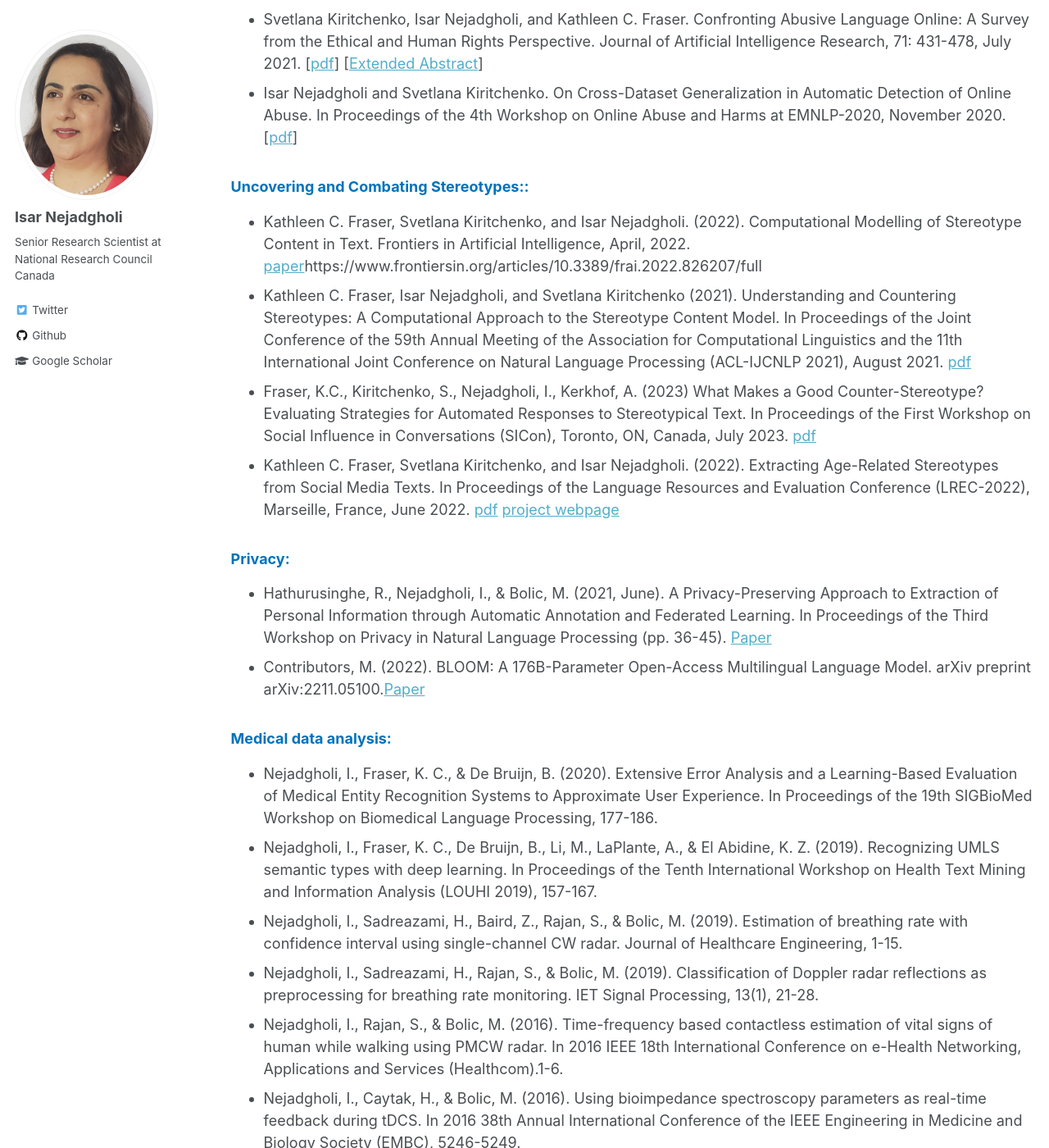
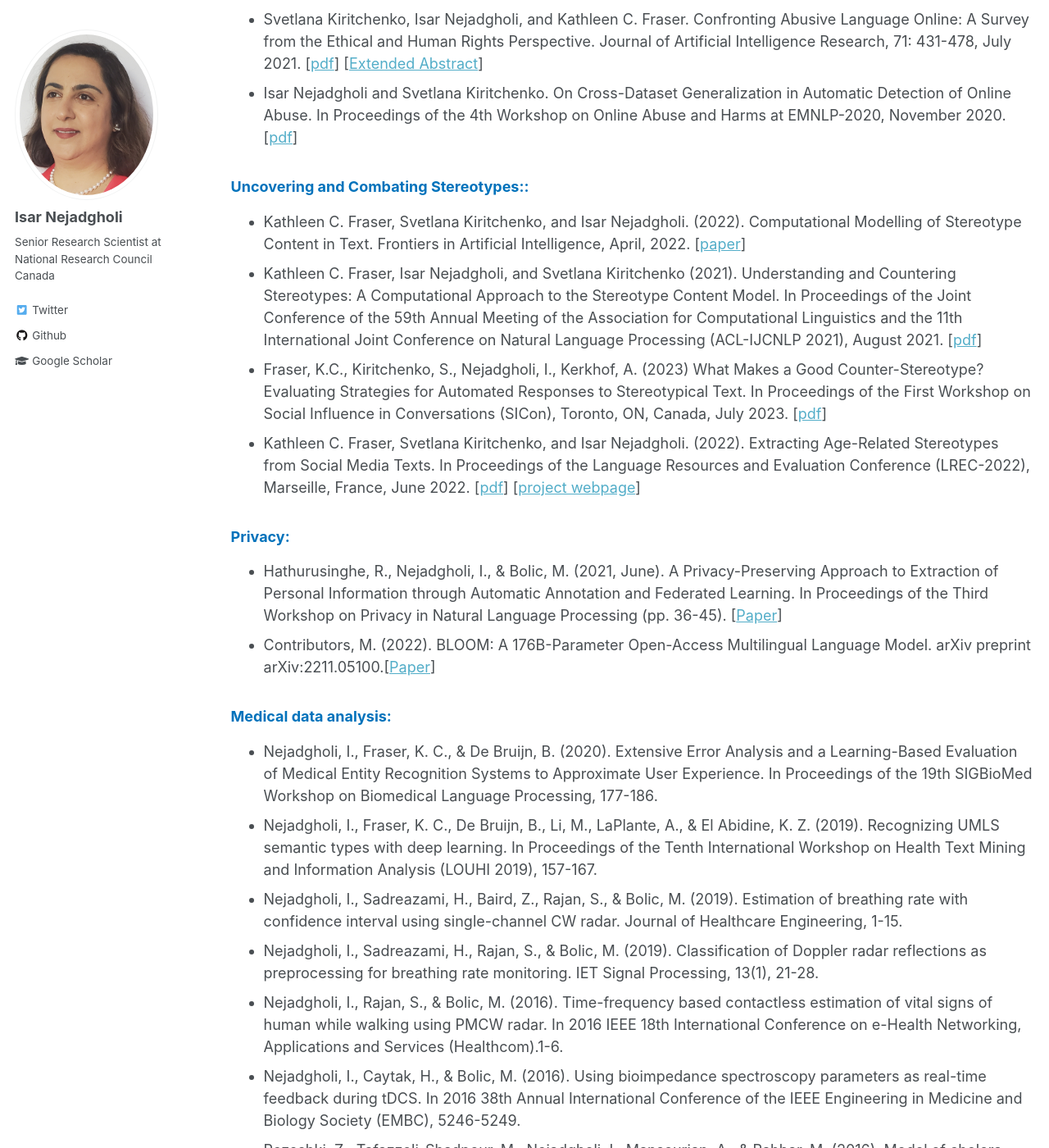
Before and after one commit to IsarNejad/IsarNejad.github.io, a Jekyll site: the page built from _pages/research.md, in a window 1280 px wide and 1400 px high, scrolled down 3300 px. Shown: the whole window at 82% size. Built offline with Jekyll 4.4.1, drawn with Linux system fonts in a browser that asks for light colours; some of the changed text lies outside the part shown.

Commit message:
Update research.md

```diff
--- a/_pages/research.md
+++ b/_pages/research.md
@@ -94,10 +94,10 @@ author_profile: true
 {: .gray}
 ### Uncovering and Combating Stereotypes::
 
-- Kathleen C. Fraser, Svetlana Kiritchenko, and Isar Nejadgholi. (2022). Computational Modelling of Stereotype Content in Text. Frontiers in Artificial Intelligence, April, 2022. [paper]()https://www.frontiersin.org/articles/10.3389/frai.2022.826207/full
-- Kathleen C. Fraser, Isar Nejadgholi, and Svetlana Kiritchenko (2021). Understanding and Countering Stereotypes: A Computational Approach to the Stereotype Content Model. In Proceedings of the Joint Conference of the 59th Annual Meeting of the Association for Computational Linguistics and the 11th International Joint Conference on Natural Language Processing (ACL-IJCNLP 2021), August 2021. [pdf](https://aclanthology.org/2021.acl-long.50/)
-- Fraser, K.C., Kiritchenko, S., Nejadgholi, I., Kerkhof, A. (2023) What Makes a Good Counter-Stereotype? Evaluating Strategies for Automated Responses to Stereotypical Text. In Proceedings of the First Workshop on Social Influence in Conversations (SICon), Toronto, ON, Canada, July 2023. [pdf](https://www.svkir.com/papers/Fraser-et-al-CounterStereotypes-SICon-2023.pdf)
-- Kathleen C. Fraser, Svetlana Kiritchenko, and Isar Nejadgholi. (2022). Extracting Age-Related Stereotypes from Social Media Texts. In Proceedings of the Language Resources and Evaluation Conference (LREC-2022), Marseille, France, June 2022. [pdf](https://aclanthology.org/2022.lrec-1.341/) [project webpage](https://www.svkir.com/projects/age-stereotypes.html)
+- Kathleen C. Fraser, Svetlana Kiritchenko, and Isar Nejadgholi. (2022). Computational Modelling of Stereotype Content in Text. Frontiers in Artificial Intelligence, April, 2022. [[paper](https://www.frontiersin.org/articles/10.3389/frai.2022.826207/full)]
+- Kathleen C. Fraser, Isar Nejadgholi, and Svetlana Kiritchenko (2021). Understanding and Countering Stereotypes: A Computational Approach to the Stereotype Content Model. In Proceedings of the Joint Conference of the 59th Annual Meeting of the Association for Computational Linguistics and the 11th International Joint Conference on Natural Language Processing (ACL-IJCNLP 2021), August 2021. [[pdf](https://aclanthology.org/2021.acl-long.50/)]
+- Fraser, K.C., Kiritchenko, S., Nejadgholi, I., Kerkhof, A. (2023) What Makes a Good Counter-Stereotype? Evaluating Strategies for Automated Responses to Stereotypical Text. In Proceedings of the First Workshop on Social Influence in Conversations (SICon), Toronto, ON, Canada, July 2023. [[pdf](https://www.svkir.com/papers/Fraser-et-al-CounterStereotypes-SICon-2023.pdf)]
+- Kathleen C. Fraser, Svetlana Kiritchenko, and Isar Nejadgholi. (2022). Extracting Age-Related Stereotypes from Social Media Texts. In Proceedings of the Language Resources and Evaluation Conference (LREC-2022), Marseille, France, June 2022. [[pdf](https://aclanthology.org/2022.lrec-1.341/)] [[project webpage](https://www.svkir.com/projects/age-stereotypes.html)]
 
 <a id="political-ideology"></a>
 
@@ -106,8 +106,8 @@ author_profile: true
 
 {: .gray}
 ### Privacy:
- - Hathurusinghe, R., Nejadgholi, I., & Bolic, M. (2021, June). A Privacy-Preserving Approach to Extraction of Personal Information through Automatic Annotation and Federated Learning. In Proceedings of the Third Workshop on Privacy in Natural Language Processing (pp. 36-45). [Paper](https://arxiv.org/abs/2105.09198)
- - Contributors, M. (2022). BLOOM: A 176B-Parameter Open-Access Multilingual Language Model. arXiv preprint arXiv:2211.05100.[Paper](https://arxiv.org/pdf/2211.05100.pdf)
+ - Hathurusinghe, R., Nejadgholi, I., & Bolic, M. (2021, June). A Privacy-Preserving Approach to Extraction of Personal Information through Automatic Annotation and Federated Learning. In Proceedings of the Third Workshop on Privacy in Natural Language Processing (pp. 36-45). [[Paper](https://arxiv.org/abs/2105.09198)]
+ - Contributors, M. (2022). BLOOM: A 176B-Parameter Open-Access Multilingual Language Model. arXiv preprint arXiv:2211.05100.[[Paper](https://arxiv.org/pdf/2211.05100.pdf)]
 
 <a id="biomedical"></a>
 
@@ -134,8 +134,8 @@ author_profile: true
 {: .gray}
 ### Audio and speech processing:
 
-- Dehyadegary, L., Seyyedsalehi, S. A., & Nejadgholi, I. (2011). Nonlinear enhancement of noisy speech, using continuous attractor dynamics formed in recurrent neural networks. Neurocomputing, 74(17), 2716-2724. [Paper](https://www.sciencedirect.com/science/article/pii/S0925231211003328)
-- Nejadgholi, I., & Seyyedsalehi, S. A. (2009). Nonlinear normalization of input patterns to speaker variability in speech recognition neural networks. Neural computing and applications, 18, 45-55. [Paper](https://link.springer.com/content/pdf/10.1007/s00521-007-0151-5.pdf)
+- Dehyadegary, L., Seyyedsalehi, S. A., & Nejadgholi, I. (2011). Nonlinear enhancement of noisy speech, using continuous attractor dynamics formed in recurrent neural networks. Neurocomputing, 74(17), 2716-2724. [[Paper](https://www.sciencedirect.com/science/article/pii/S0925231211003328)]
+- Nejadgholi, I., & Seyyedsalehi, S. A. (2009). Nonlinear normalization of input patterns to speaker variability in speech recognition neural networks. Neural computing and applications, 18, 45-55. [[Paper](https://link.springer.com/content/pdf/10.1007/s00521-007-0151-5.pdf)]
 
 
 
```
